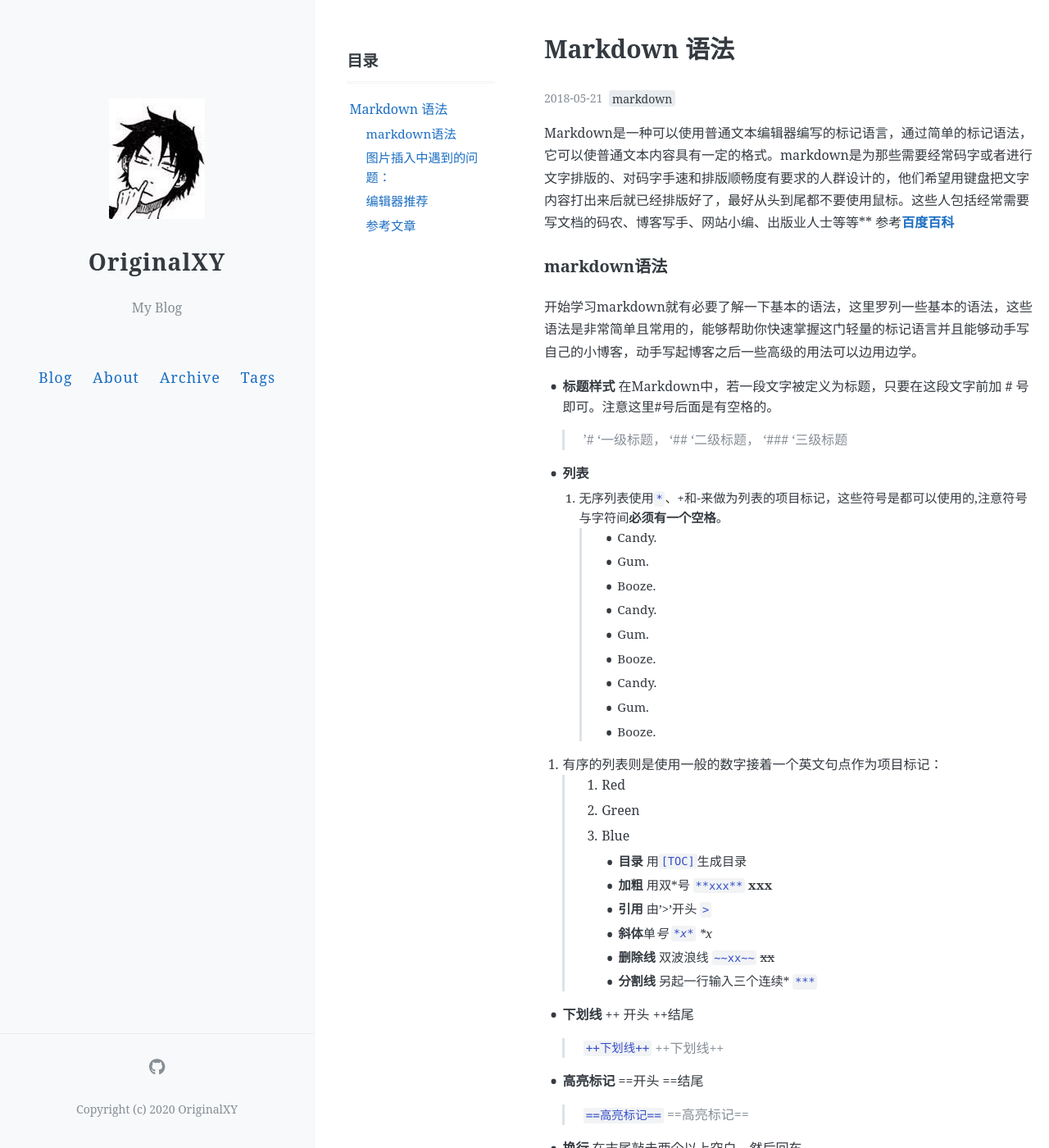
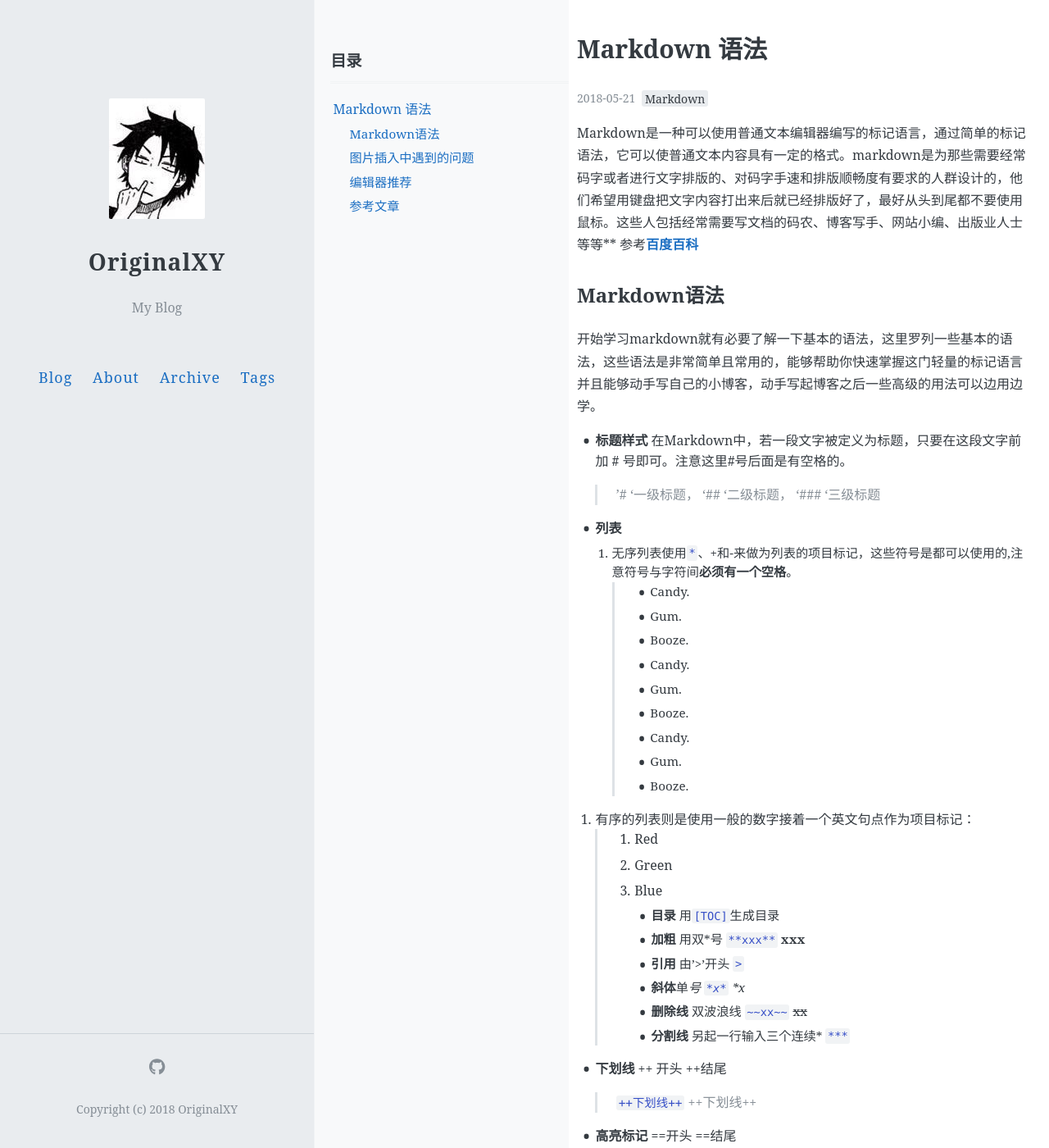
Before and after one commit to OriginalXY/originalxy.github.io, a Jekyll site: the page built from _posts/2018-5-21-Markdown_brief_syntactic.md, in a window 1280 px wide and 1400 px high. Shown: the whole window at 82% size. Built offline with Jekyll 4.4.1, drawn with Linux system fonts in a browser that asks for light colours; comment, search, counter and statistics services are not loaded; some of the changed text lies outside the part shown.

Commit message:
Blgo
Version 1.5

```diff
--- a/_config.yml
+++ b/_config.yml
@@ -56,7 +56,7 @@ footer-links:
   youtube:
 
 # Text under the icons in footer
-footer-text: Copyright (c) 2020 OriginalXY
+footer-text: Copyright (c) 2018 OriginalXY
 
 # Enter your Disqus shortname (not your username) to enable commenting on posts
 # You can find your shortname on the Settings page of your Disqus account
--- a/_includes/gitalk.html
+++ b/_includes/gitalk.html
@@ -11,7 +11,7 @@
           id: window.location.pathname,      // Ensure uniqueness and length less than 50
           distractionFreeMode: false,  // Facebook-like distraction free mode
           title: "{{ page.title }}",
-          language: "zh-CN",
+          language: "en-US",
 
         })
 
--- a/_layouts/post.html
+++ b/_layouts/post.html
@@ -36,14 +36,14 @@ layout: default
   {% if page.previous.url %}
     <span class="prev" >
       <a href="{{ site.url }}{{ site.baseurl }}{{ page.previous.url }}">
-        ← 上一篇
+        ← Previous
       </a>
     </span>
   {% endif %}
   {% if page.next.url %}
     <span class="next" >
       <a href="{{ site.url }}{{ site.baseurl }}{{ page.next.url }}">
-        下一篇 →
+        Next →
       </a>
     </span>
   {% endif %}
--- a/_posts/2018-5-21-Markdown_brief_syntactic.md
+++ b/_posts/2018-5-21-Markdown_brief_syntactic.md
@@ -2,7 +2,7 @@
 layout: post
 title: "Markdown 语法"
 date:   2018-5-21
-tags: [markdown]
+tags: [Markdown]
 comments: true
 author: OriginalXY
 toc: true
@@ -11,7 +11,7 @@ Markdown是一种可以使用普通文本编辑器编写的标记语言，通过
 
 <!-- more -->
 
-### markdown语法
+## Markdown语法
 开始学习markdown就有必要了解一下基本的语法，这里罗列一些基本的语法，这些语法是非常简单且常用的，能够帮助你快速掌握这门轻量的标记语言并且能够动手写自己的小博客，动手写起博客之后一些高级的用法可以边用边学。
 
 - **标题样式**
@@ -60,7 +60,7 @@ Markdown是一种可以使用普通文本编辑器编写的标记语言，通过
 - **插入图片**
 >语法: `![image](uri)` 语法上和插入链接只是多了个！ 插入图片的方法有很多种，csdn markdown提供插入图片功能，也可以注册各种图床（七牛云，SM.MS，工具可以用PicGO）
 
-### 图片插入中遇到的问题：
+## 图片插入中遇到的问题
 
 其实github做图床还是不错的，索性直接引用，但要注路径问题，三种方式：
 1. 项目绝对路径：https://raw.githubusercontent.com/用户名/项目名称/master/图片文件夹/xxx.png
@@ -91,7 +91,7 @@ row 2 col 1 | row 2 col 2
 
 
 
-### 编辑器推荐
+## 编辑器推荐
 
 - Typora。
 
--- a/_sass/_variables.scss
+++ b/_sass/_variables.scss
@@ -32,7 +32,8 @@ $base-color: $oc-gray-8;
 $base-lighten-color: $oc-gray-6;
 $base-lightener-color: $oc-gray-4;
 
-$background-color: $oc-gray-0;
+$background-color: $oc-gray-2;
+$background-toc-color: $oc-gray-0;
 $background-lighten-color: #f8f9fa6b;
 
 $text-color: $base-color;
@@ -58,8 +59,8 @@ $selection-background-color: $oc-gray-3;
 $tag-index-label-background-color: $oc-gray-2;
 $tag-index-count-background-color: #868e961a;
 
-$footer-border-color: $oc-gray-2;
-$footer-background-color: $oc-gray-0;
+$footer-border-color: $oc-gray-4;
+$footer-background-color: $oc-gray-2;
 
 // List
 $li-bottom-space: 0.4em;
--- a/style.scss
+++ b/style.scss
@@ -517,12 +517,13 @@ nav {
 // TOC
 
 .toc {
-  width: 240px;
+  width: 310px;
   height: 100%;
   left: 30%;
   position: fixed;
+  background-color: $background-toc-color;
   z-index: 4;
-  padding: 60px 20px 0 20px;
+  padding: 60px 0 0 0;
 
   &:before{
     content:"目录";
@@ -545,7 +546,7 @@ nav {
 
 @media screen and (max-width:2200px) and (min-width:1200px){
   .withtoc{
-    padding-left: 260px;
+    padding-left: 300px;
   }
 }
 
```
Also changed, not shown: other parts of _posts/2018-5-21-Markdown_brief_syntactic.md (+5 -7 lines), _posts/2018-10-12-Play_with_vscode_PlantUML_preview.md (deleted, +0 -81 lines), _posts/2018-9-12-Play_with_vscode_PlantUML_preview.md (added, +104 -0 lines), index.html (+8 -8 lines), images/2018-6-21-Markdown_brief_syntactic/Markdown语法简明笔记1.png (deleted), images/2018-6-21-Markdown_brief_syntactic/Markdown语法简明笔记2.png (deleted), images/2018-9-12-VScode_PlantUML/时序图.png (renamed from images/2018-10-12-Play_with_vscode_PlantUML_preview/时序图.png), images/2018-9-12-VScode_PlantUML/活动图.png (renamed from images/2018-10-12-Play_with_vscode_PlantUML_preview/活动图.png), images/2018-9-12-VScode_PlantUML/状态图.png (renamed from images/2018-10-12-Play_with_vscode_PlantUML_preview/状态图.png), images/2018-9-12-VScode_PlantUML/用例图.png (renamed from images/2018-10-12-Play_with_vscode_PlantUML_preview/用例图.png), images/2018-9-12-VScode_PlantUML/类图.png (renamed from images/2018-10-12-Play_with_vscode_PlantUML_preview/类图.png).
